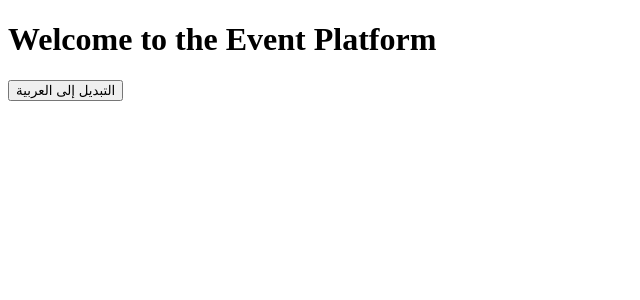
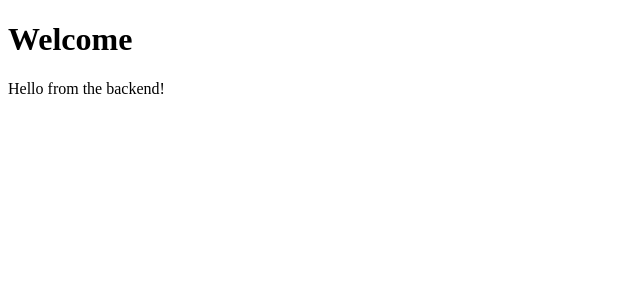
Before and after one commit to monimekalai-73/my-event-frontend, a Next.js app: page / in a window 1280 px wide. Shown: the top 300 px of the page, without its empty margins (0-640 px from the left). Built offline with nearby package versions, Linux system fonts and the light colour scheme.

Commit message:
Api added

```diff
--- a/app/page.tsx
+++ b/app/page.tsx
@@ -1,9 +1,10 @@
 'use client';
 
-import { useTranslation } from 'react-i18next';
+//import { useTranslation } from 'react-i18next';
 import '../i18n'; // Import the i18n setup
+import { useEffect, useState } from 'react';
 
-export default function HomePage() {
+/*export default function HomePage() {
   const { t, i18n } = useTranslation();
 
   const isArabic = i18n.language === 'ar';
@@ -16,4 +17,20 @@ export default function HomePage() {
       </button>
     </div>
   );
+}*/
+export default function HomePage() {
+  const [message, setMessage] = useState('');
+
+  useEffect(() => {
+    fetch('/api/hello')
+      .then((res) => res.json())
+      .then((data) => setMessage(data.message));
+  }, []);
+
+  return (
+    <div>
+      <h1>Welcome</h1>
+      <p>{message}</p>
+    </div>
+  );
 }
--- a/next.config.ts
+++ b/next.config.ts
@@ -1,7 +1,7 @@
 import type { NextConfig } from "next";
 
 const nextConfig: NextConfig = {
-  //output: "export", // ✅ THIS is the key fix
+  outputStandalone: true,
 };
 
 export default nextConfig;
```
Also changed, not shown: package.json (+7 -4 lines), 2 other files (tests, documents, lock files or other folders).
